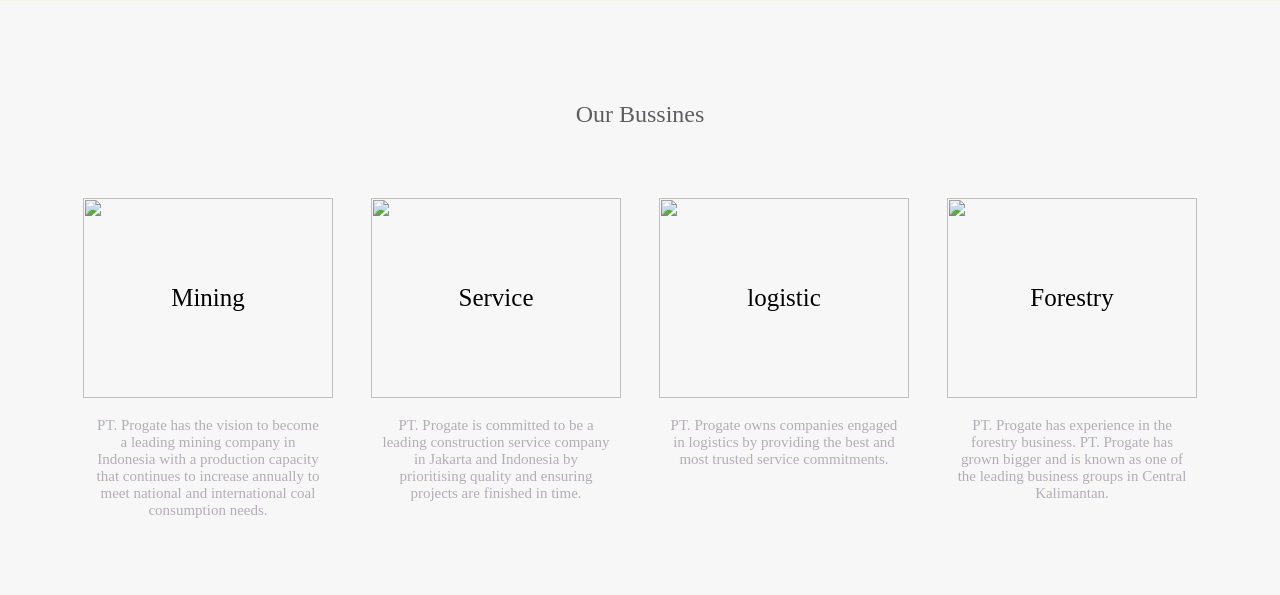
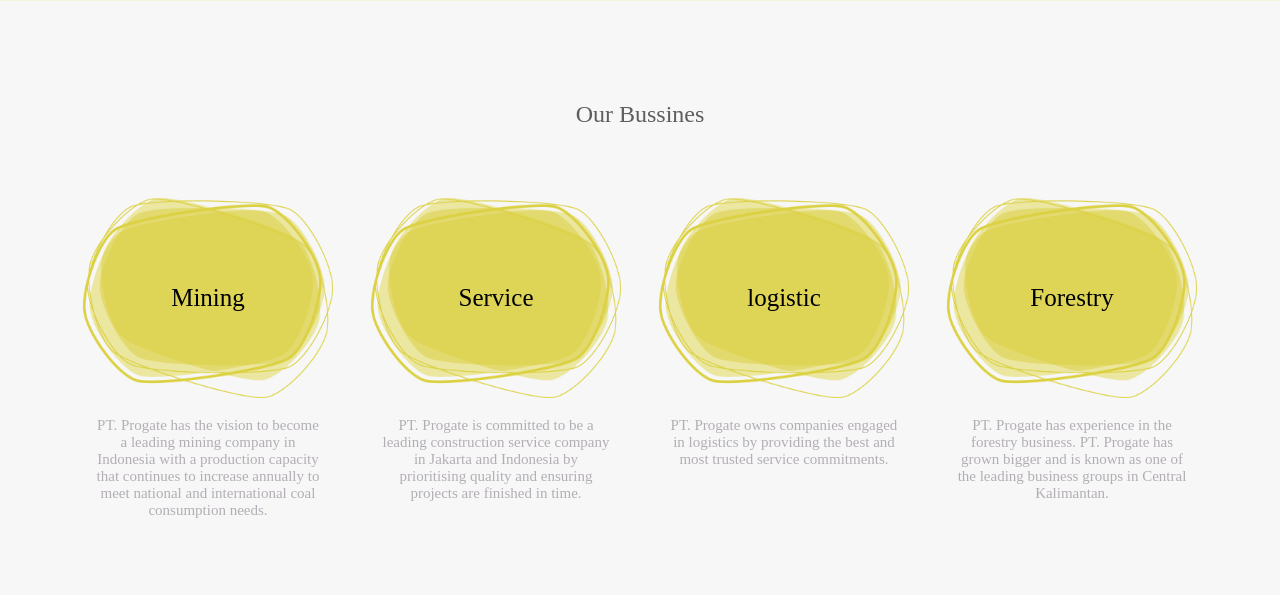
Before and after one commit to evan-97/webpro.github.io, a plain HTML site: page index.html in a window 1280 px wide. Shown: the part 943-1538 px from the top of the page. Drawn offline with Linux system fonts and the light colour scheme.

Commit message:
Update index.html

```diff
--- a/index.html
+++ b/index.html
@@ -73,28 +73,28 @@
         <div class="lessons">
           <div class="lesson">
             <div class="lesson-icon">
-              <img src="../project/w.png">
+              <img src="w.png">
                <p>Mining</p>
             </div>
              <p class="text-contents">PT. Progate has the vision to become a leading mining company in Indonesia with a production capacity that continues to increase annually to meet national and international coal consumption needs.</p>
           </div>
           <div class="lesson">
             <div class="lesson-icon">
-              <img src="../project/w.png">
+              <img src="w.png">
               <p>Service</p>
             </div>
             <p class="text-contents">PT. Progate is committed to be a leading construction service company in Jakarta and Indonesia by prioritising quality and ensuring projects are finished in time.</p>
           </div>
           <div class="lesson">
             <div class="lesson-icon">
-              <img src="../project/w.png">
+              <img src="w.png">
               <p>logistic</p>
             </div>
             <p class="text-contents">PT. Progate owns companies engaged in logistics by providing the best and most trusted service commitments.</p>
           </div>
           <div class="lesson">
             <div class="lesson-icon">
-              <img src="../project/w.png">
+              <img src="w.png">
               <p>Forestry</p>
             </div>
             <p class="text-contents">PT. Progate has experience in the forestry business. PT. Progate has grown bigger and is known as one of the leading business groups in Central Kalimantan.</p>
```
